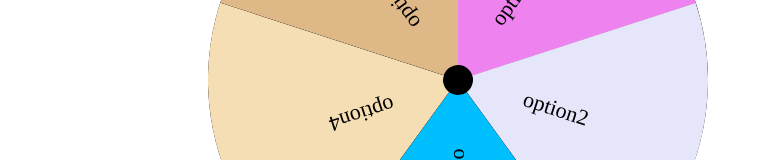
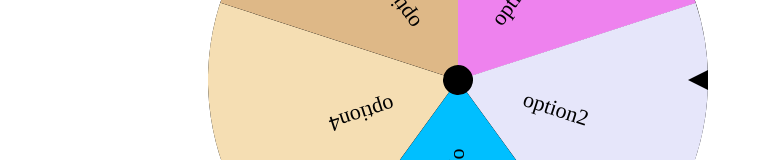
Before and after one commit to rtrydev/wof-ui, an Angular app: page / in a window 1280 px wide. Shown: the part 428-588 px from the top of the page, without its empty margins (0-763 px from the left). Built offline with nearby package versions, Linux system fonts and the light colour scheme.

Commit message:
Added visual indicator for the currently selected position

```diff
--- a/src/app/components/wheel/wheel.component.html
+++ b/src/app/components/wheel/wheel.component.html
@@ -1,3 +1,4 @@
+<div class="wheel-container">
   <div
     class='spinning-wheel'
     [ngStyle]="{
@@ -26,7 +27,6 @@
         </div>
       </div>
     </div>
-<!--  <li class='slice'></li>-->
-  <!-- you can add more slices here -->
   </div>
-<p>Current time {{time}}</p>
+  <div class="position-indicator"></div>
+</div>
--- a/src/app/components/wheel/wheel.component.scss
+++ b/src/app/components/wheel/wheel.component.scss
@@ -2,7 +2,6 @@
   width: 500px;
   height: 500px;
   background: black;
-  margin: 200px 200px;
   border-radius: 50%;
   cursor: pointer;
 }
@@ -30,3 +29,17 @@
   bottom: 0;
   border-radius: 50%;
 }
+
+.position-indicator {
+  border-top: 10px solid transparent;
+  border-bottom: 10px solid transparent;
+  border-right:20px solid black;
+  position: absolute;
+  top: 240px;
+  left: 480px;
+}
+
+.wheel-container {
+  position: relative;
+  margin: 200px 200px;
+}
```
Lines whose indentation alone changed are shown as unchanged.
